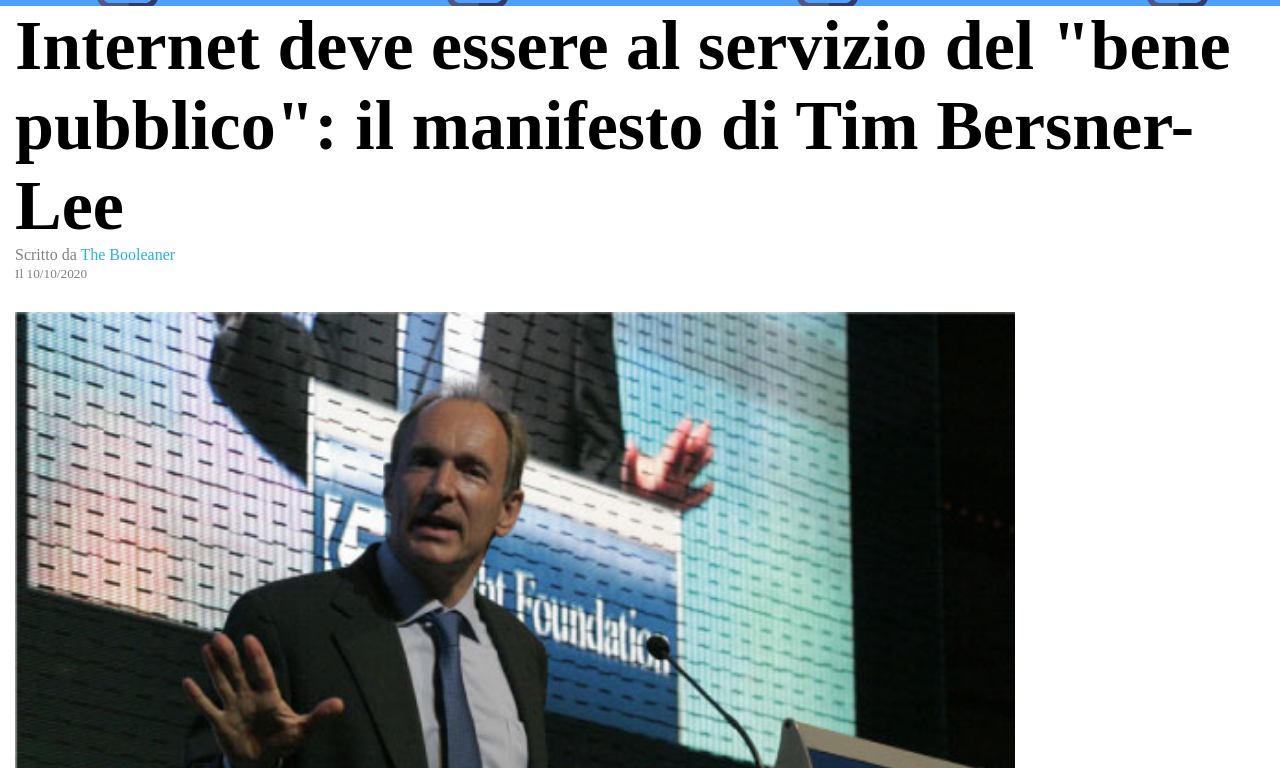
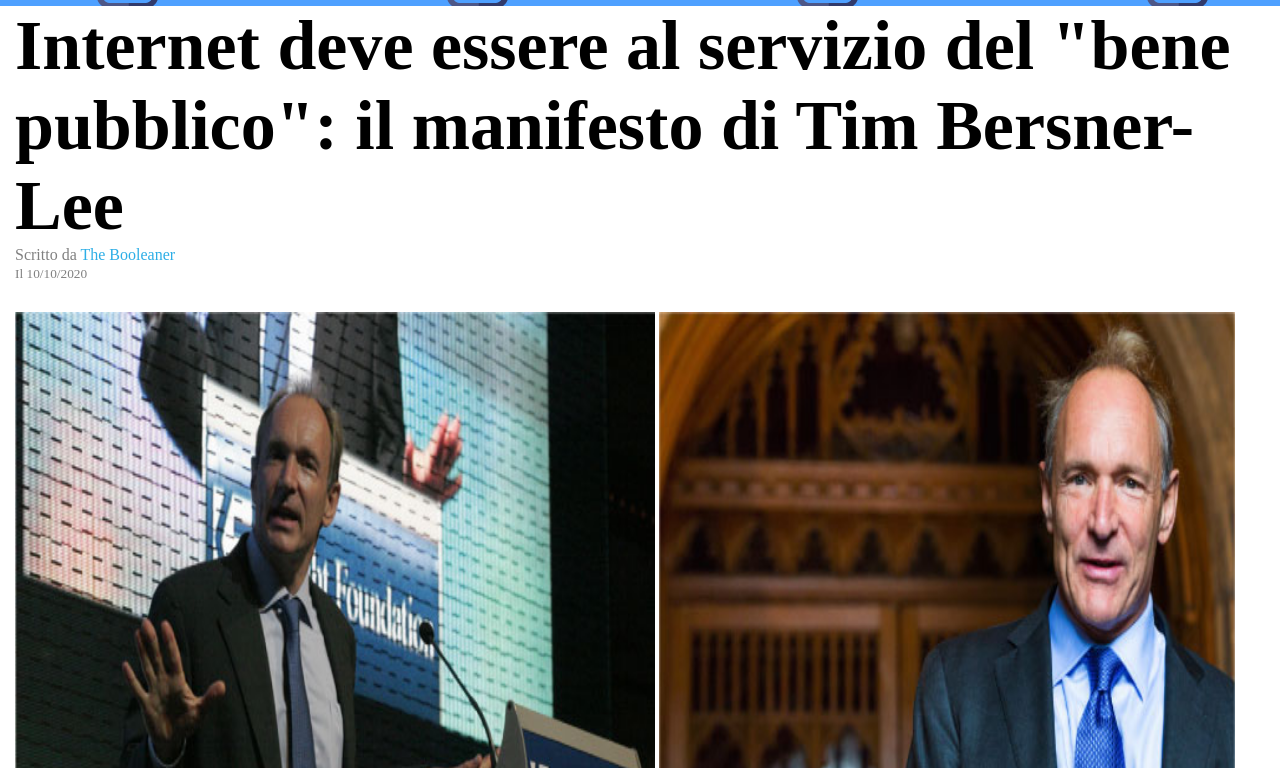
Before and after one commit to NicholasConti/html-css-booleaner, a plain HTML site: page index.html in a window 1280 px wide. Shown: the part 184-952 px from the top of the page. Drawn offline with Linux system fonts and the light colour scheme.

Commit message:
modifica-dimensioni-immagini

```diff
--- a/css/style.css
+++ b/css/style.css
@@ -15,6 +15,7 @@
 }
 
 .container{
+    width: 100%;
     padding-left: 15px;
 }
 
@@ -30,14 +31,14 @@
 }
 
 .fototim1{
-    width: 1000px;
-    height: 680px;
+    width: 50%;
+    height: 650px;
     padding-top: 30px;
 
 }
 .fototim2{
-    width: 800px;
-    height: 680px;
+    width: 45%;
+    height: 650px;
     padding-top: 30px;
 }
 
```
